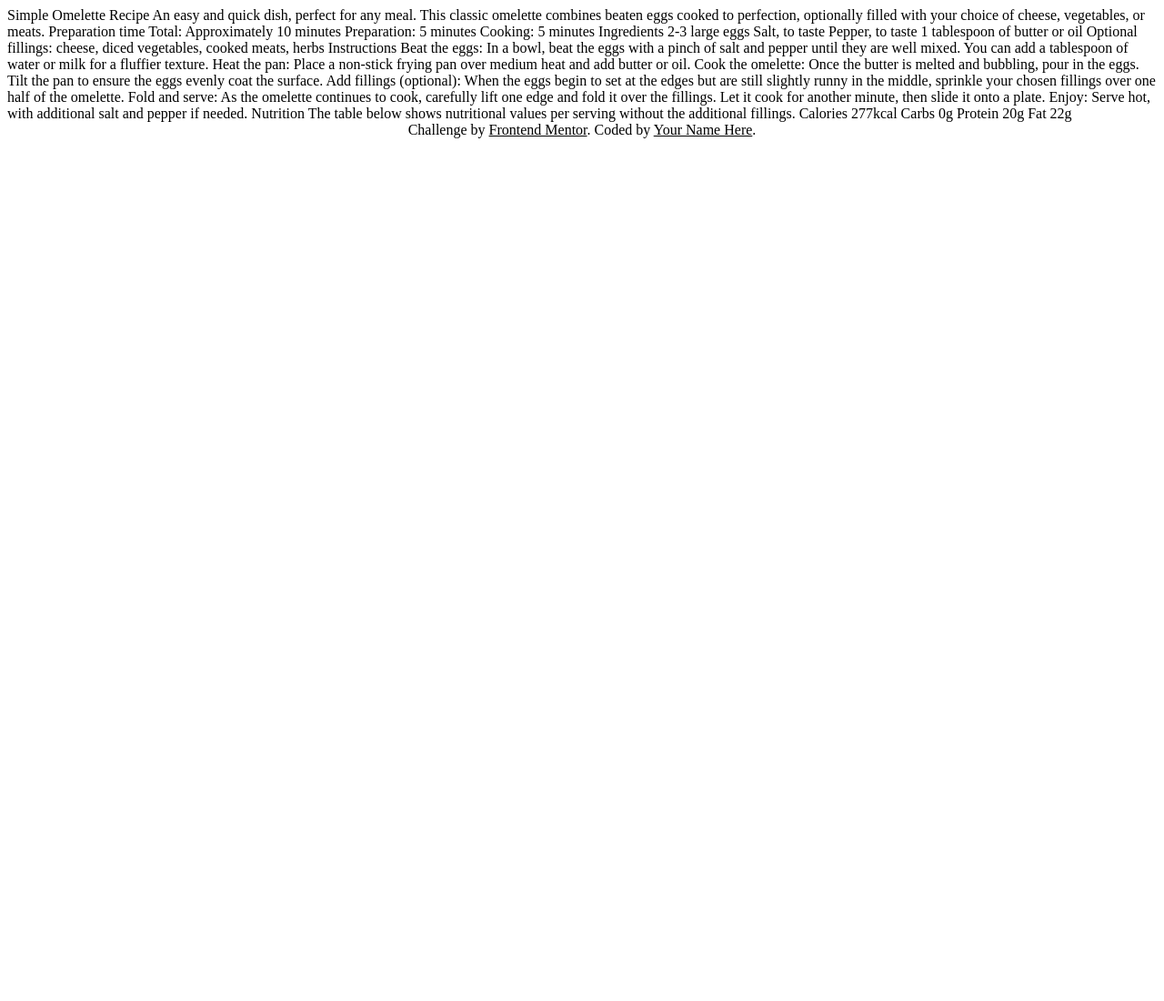
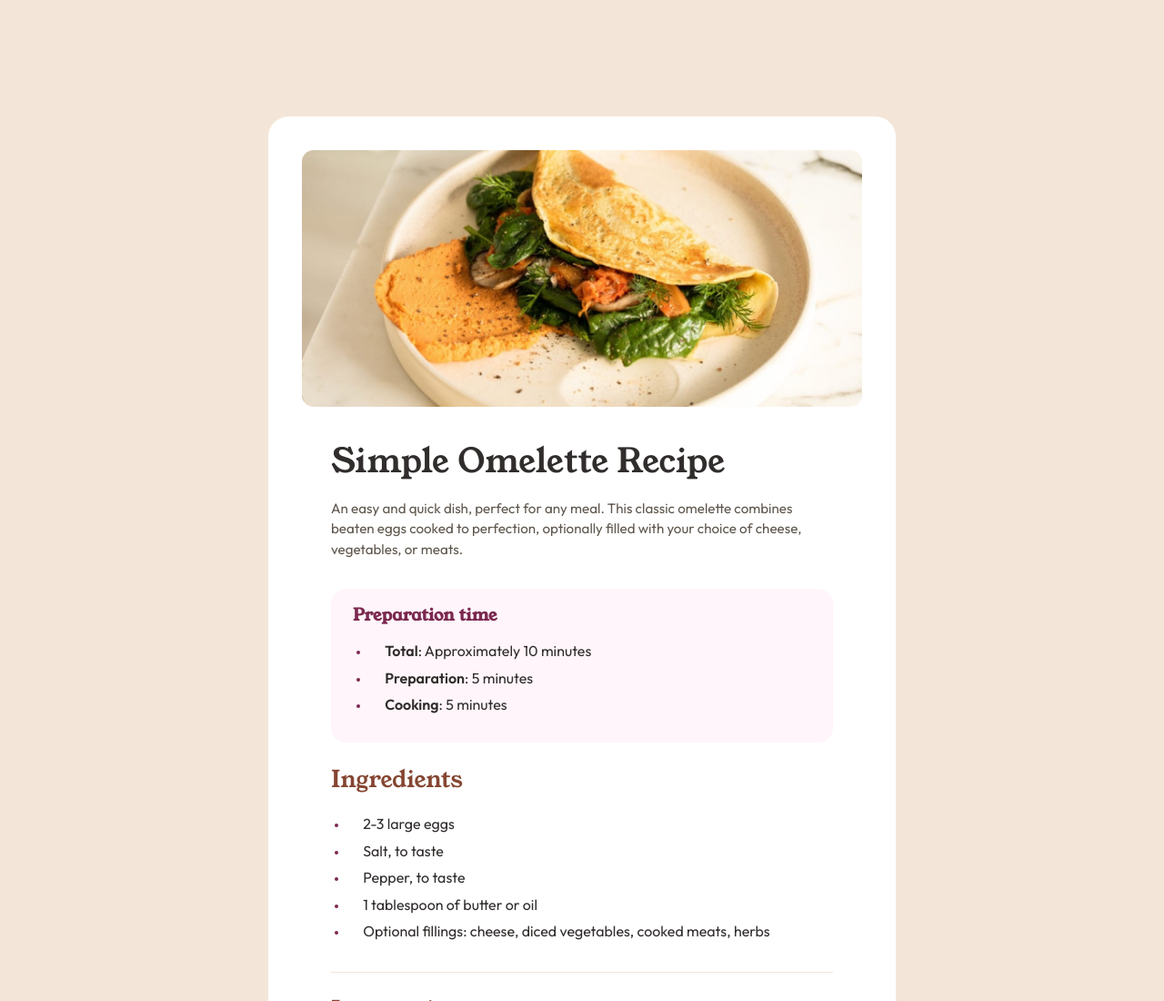
Before and after one commit to DevPoncet07/Frontend_Mentor_recipe_page_main, a plain HTML site: page index.html in a window 1280 px wide. Shown: the top 1100 px of the page at 91% size. Before the commit the page ends 800 px from the top, so only its background shows below. Drawn offline with Linux system fonts and the light colour scheme.

Commit message:
Final commit

```diff
--- a/css/style.css
+++ b/css/style.css
@@ -11,11 +11,169 @@
     --Blue:hsl(228,45%,44%;)
 }
 
+body{
+    margin :0;
+    font-family: "Outfit", sans-serif;
+        min-width:320px;
+}
+
+main{
+    margin-bottom: 5rem;;
+}
+article>*:nth-child(1n+2){
+    margin-left: 2rem;
+    margin-right: 2rem;
+}
+
+article{
+    margin: 0 0;
+    width: 100%;
+    background-color: var(--White);
+}
+
+.bordered{
+    border-bottom: 1px solid var(--Stone-100);
+    padding-bottom: 1.2rem;
+}
+
+img{
+    width:100%;
+    border-radius: 0.8rem;
+}
+
+b{
+    font-weight: 600;
+}
+
+h1{
+    font-size: 2.3rem;
+    font-family: "Young Serif",serif;
+    color: var(--Stone-900);
+    font-weight: lighter;
+    margin-bottom:1rem;
+}
+
+.description{
+    color: var(--Stone-600);
+    font-size: 0.95rem;
+    line-height: 1.4rem;
+
+}
+
+.preparation{
+    margin-top: 2rem;
+    background-color: var(--Rose-50);
+    padding:1rem 1.5rem;
+    border-radius: 1rem;
+}
+
+.preparation>h2{
+    margin-top: 0;
+    color: var(--Rose-800);
+    font-size: 1.15rem;
+    font-weight: 600;
+}
+
+ul{
+    padding-left:1.2rem;
+}
+
+li{
+    color:var(--Rose-800);
+    margin-bottom:0.5rem;
+    font-size: 0.8rem;
+}
+
+section p{
+    color: var(--Stone-900);
+    font-size: 1rem;
+    margin: 0.6rem 0;
+    margin-left:1rem;
+}
+
+h2{
+    font-family: "Young Serif",serif;
+    font-weight:400;
+    font-size:1.6rem;
+    color: var(--Brown-800);
+}
+
+
+.ingredents ul li{
+    color:var(--Brown-800);
+    font-family: "Outfit";
+    font-size: 1rem;
+}
+
+ol{
+    padding-left: 1.5rem;
+    color: var(--Stone-900);
+}
+
+ol li{
+    font-size: 1rem;
+    font-weight: 600;
+}
+ol p{
+    color: var(--Stone-900);
+    line-height: 1.3rem;
+    font-weight: 400;
+    font-size: 0.9rem;
+    margin-left: 1rem;
+}
+
+.nutrition p{
+    margin-left: 0;
+    font-size: 0.9rem;
+}
 .attribution {
      font-size: 1rem;
      text-align: center;
 }
 
+table{
+    width: 100%;
+    border-collapse: collapse;
+    margin-top:1rem;
+}
+
+td{
+    border-bottom: 1px solid var(--Stone-100);
+}
+td:first-child{
+    padding-left:2rem;
+    font-size: 0.9rem;
+    width:50%;
+}
+td:nth-child(2){
+    color: var(--Brown-800);
+    font-weight: 600;
+}
+td{
+    padding-top:0.6rem;
+    padding-bottom: 0.6rem;
+}
+tr:last-child td{
+    border :0;
+}
+
 .attribution a {
     color: var(--Blue);
 }
+
+@media screen and (min-width:700px){
+    main{
+        background-color: var(--Stone-100);
+        padding:8rem 0;
+    }
+    article{
+        margin: 0 auto;
+        width: 38.5rem;
+        padding:2.3rem;
+        border-radius: 1.4rem;
+    }
+    img{
+        width:100%;
+        border-radius: 0.8rem;
+    }
+}
--- a/index.html
+++ b/index.html
@@ -1,5 +1,6 @@
 <!DOCTYPE html>
 <html lang="en">
+
 <head>
   <meta charset="UTF-8">
   <meta name="viewport" content="width=device-width, initial-scale=1.0">
@@ -8,60 +9,78 @@
 
   <title>Frontend Mentor | Recipe page</title>
 </head>
+
 <body>
   <main>
-    Simple Omelette Recipe
+    <article>
+      <img src="./assets/images/image-omelette.jpeg" alt="">
+      <h1>Simple Omelette Recipe</h1>
+      <p class="description">An easy and quick dish, perfect for any meal. This classic omelette combines beaten eggs cooked
+        to perfection, optionally filled with your choice of cheese, vegetables, or meats.</p>
+      <section class="preparation">
+        <h2>Preparation time</h2>
+        <ul>
+          <li><p><b>Total</b>: Approximately 10 minutes</p></li>
+          <li><p><b>Preparation</b>: 5 minutes</p></li>
+          <li><p><b>Cooking</b>: 5 minutes</p></li>
+        </ul>
+      </section>
 
-    An easy and quick dish, perfect for any meal. This classic omelette combines beaten eggs cooked
-    to perfection, optionally filled with your choice of cheese, vegetables, or meats.
+      <section class="ingredients bordered">
+        <h2>Ingredients</h2>
+        <ul>
+          <li><p>2-3 large eggs</p></li>
+          <li><p>Salt, to taste</p></li>
+          <li><p>Pepper, to taste</p></li>
+          <li><p>1 tablespoon of butter or oil</p></li>
+          <li><p>Optional fillings: cheese, diced vegetables, cooked meats, herbs</p></li>
+        </ul>
+      </section>
 
-    Preparation time
+      <section class="instruction bordered">
+        <h2>Instructions</h2>
+        <ol>
+          <li><p><b>Beat the eggs</b>: In a bowl, beat the eggs with a pinch of salt and pepper until they are well mixed.
+            You can add a tablespoon of water or milk for a fluffier texture.</p></li>
 
-    Total: Approximately 10 minutes
-    Preparation: 5 minutes
-    Cooking: 5 minutes
+          <li><p><b>Heat the pan</b>: Place a non-stick frying pan over medium heat and add butter or oil.</p></li>
 
-    Ingredients
+          <li><p><b>Cook the omelette</b>: Once the butter is melted and bubbling, pour in the eggs. Tilt the pan to ensure
+            the eggs evenly coat the surface.</p></li>
 
-    2-3 large eggs
-    Salt, to taste
-    Pepper, to taste
-    1 tablespoon of butter or oil
-    Optional fillings: cheese, diced vegetables, cooked meats, herbs
+          <li><p><b>Add fillings (optional)</b>: When the eggs begin to set at the edges but are still slightly runny in the
+            middle, sprinkle your chosen fillings over one half of the omelette.</p></li>
 
-    Instructions
+          <li><p><b>Fold and serve</b>: As the omelette continues to cook, carefully lift one edge and fold it over the
+            fillings. Let it cook for another minute, then slide it onto a plate.</p></li>
 
-    Beat the eggs: In a bowl, beat the eggs with a pinch of salt and pepper until they are well mixed.
-    You can add a tablespoon of water or milk for a fluffier texture.
+          <li><p><b>Enjoy</b>: Serve hot, with additional salt and pepper if needed.</p></li>
+        </ol>
+      </section>
 
-    Heat the pan: Place a non-stick frying pan over medium heat and add butter or oil.
-
-    Cook the omelette: Once the butter is melted and bubbling, pour in the eggs. Tilt the pan to ensure
-    the eggs evenly coat the surface.
-
-    Add fillings (optional): When the eggs begin to set at the edges but are still slightly runny in the
-    middle, sprinkle your chosen fillings over one half of the omelette.
-
-    Fold and serve: As the omelette continues to cook, carefully lift one edge and fold it over the
-    fillings. Let it cook for another minute, then slide it onto a plate.
-
-    Enjoy: Serve hot, with additional salt and pepper if needed.
-
-    Nutrition
-
-    The table below shows nutritional values per serving without the additional fillings.
-
-    Calories
-    277kcal
-
-    Carbs
-    0g
-
-    Protein
-    20g
-
-    Fat
-    22g
+      <section class="nutrition">
+        <h2>Nutrition</h2>
+        <p>The table below shows nutritional values per serving without the additional fillings.</p>
+        <table>
+          <tr>
+            <td>Calories</td>
+            <td>277kcal</td>
+          </tr>
+          <tr>
+            <td>Carbs</td>
+            <td>0g</td>
+          </tr>
+          <tr>
+            <td>Protein</td>
+            <td>20g</td>
+          </tr>
+          <tr>
+            <td>Fat</td>
+            <td>22g</td>
+          </tr>
+        </table>
+      </section>
+    </article>
   </main>
 
   <footer class="attribution">
@@ -69,4 +88,5 @@
     Coded by <a href="#">Your Name Here</a>.
   </footer>
 </body>
+
 </html>
```
Also changed, not shown: screenshot.png (added), 2 other files.
